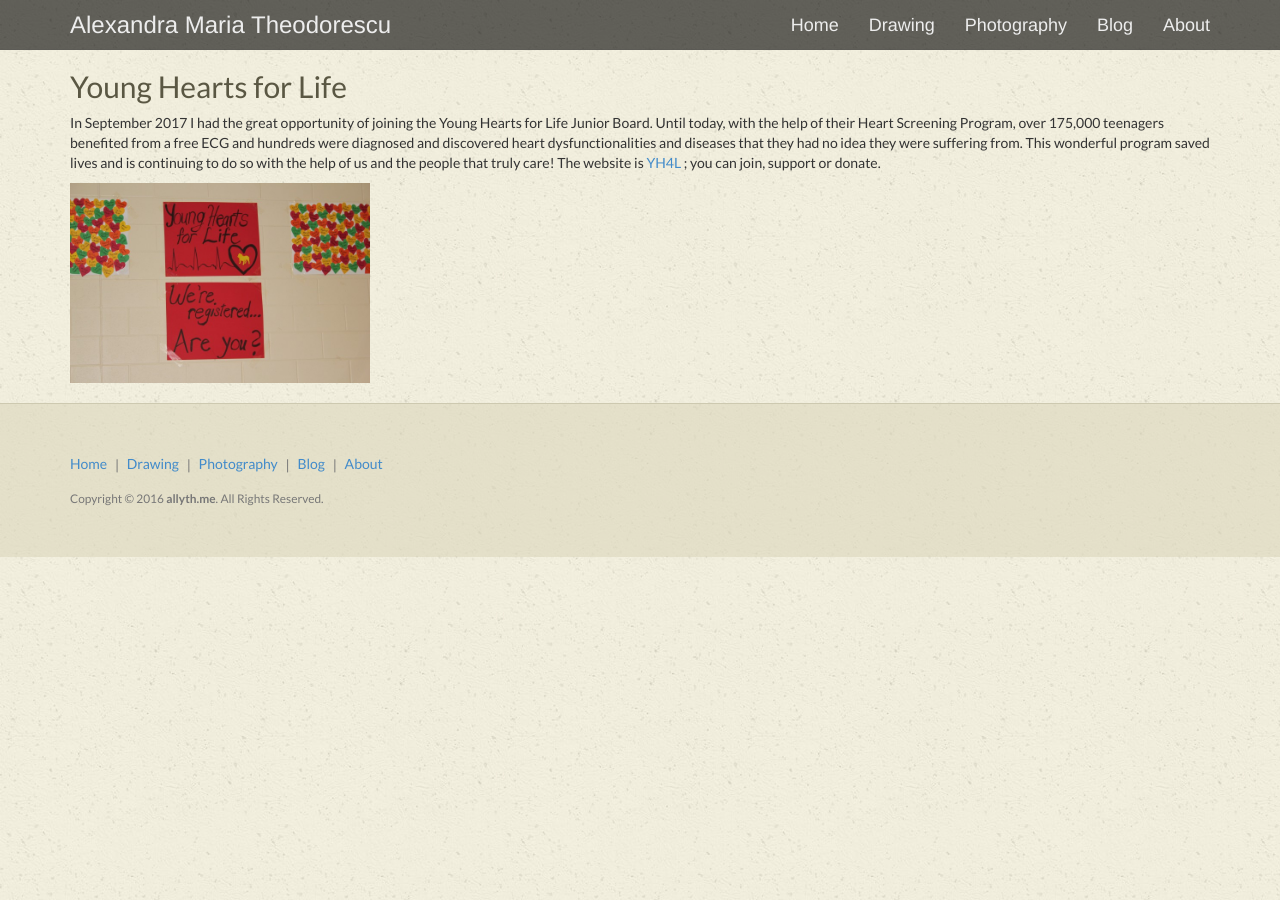
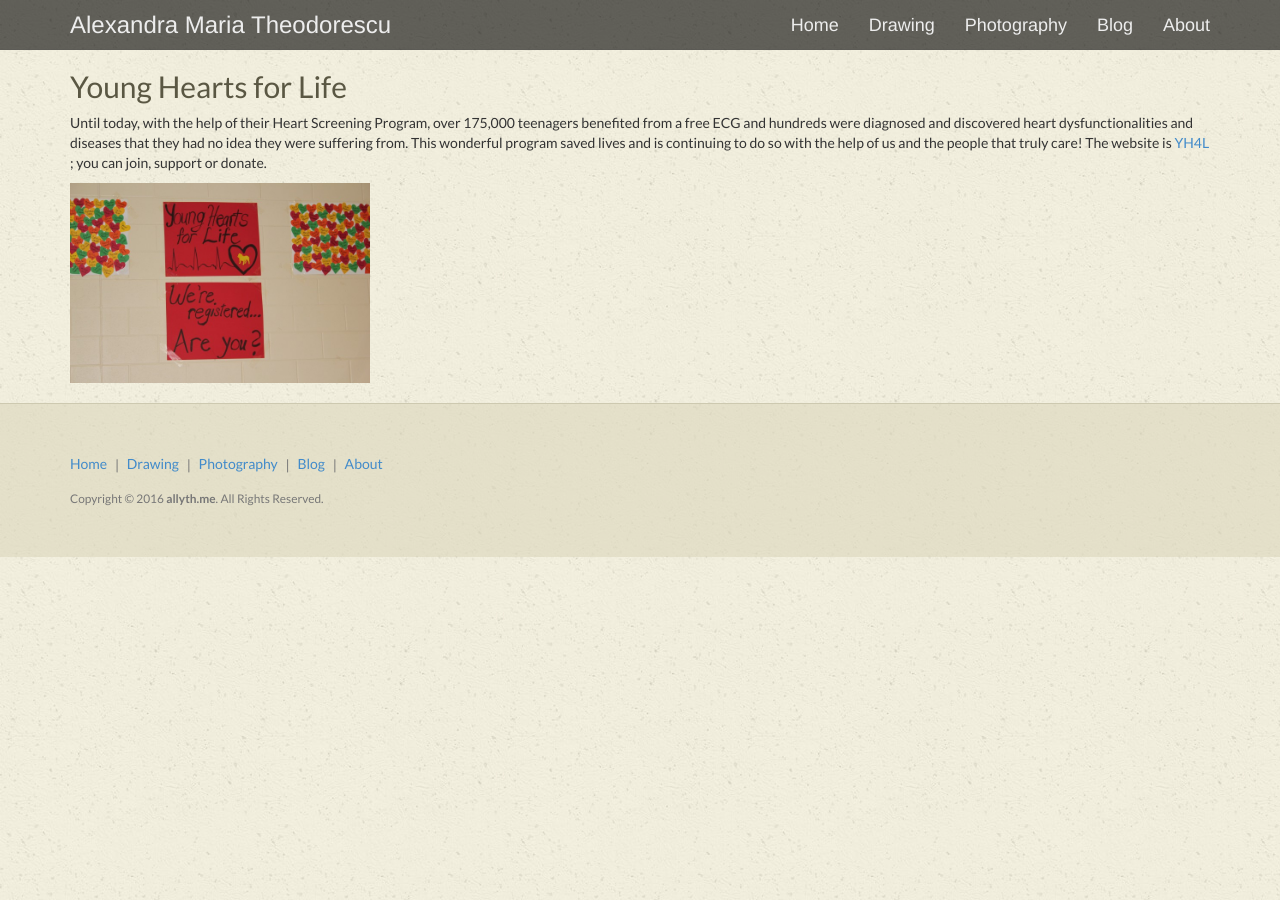
Before and after one commit to allyth/allyth, a Jekyll site: the page built from _posts/2017-09-08-young-hearts-for-life.md, in a window 1280 px wide. Built offline with Jekyll 4.4.1, drawn with Linux system fonts in a browser that asks for light colours; some web fonts are replaced.

Commit message:
Blog change

```diff
--- a/_posts/2017-09-08-young-hearts-for-life.md
+++ b/_posts/2017-09-08-young-hearts-for-life.md
@@ -4,9 +4,8 @@ title: Young Hearts for Life
 image:
 description:
 ---
-
-In September 2017 I had the great opportunity of joining the Young Hearts for Life Junior Board.
+Until today, with the help of their Heart Screening Program, over 175,000 teenagers benefited from a free ECG and hundreds were diagnosed and discovered heart dysfunctionalities and diseases that they had no idea they were suffering from.
 <!-- split -->
-Until today, with the help of their Heart Screening Program, over 175,000 teenagers benefited from a free ECG and hundreds were diagnosed and discovered heart dysfunctionalities and diseases that they had no idea they were suffering from. This wonderful program saved lives and is continuing to do so with the help of us and the people that truly care! The website is <a href="http://www.yh4l.org/">YH4L</a> ; you can join, support or donate.
+ This wonderful program saved lives and is continuing to do so with the help of us and the people that truly care! The website is <a href="http://www.yh4l.org/">YH4L</a> ; you can join, support or donate.
 
 <img class="img-responsive" style="max-width:300px" src= "{{ site.baseurl }}/img/blog/yh4l.jpg"/>
```
